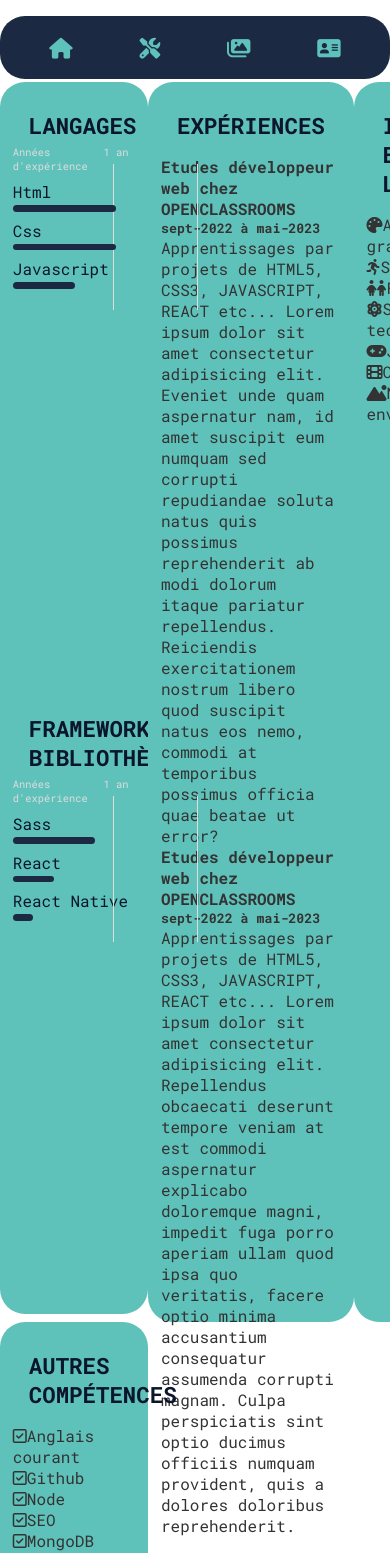
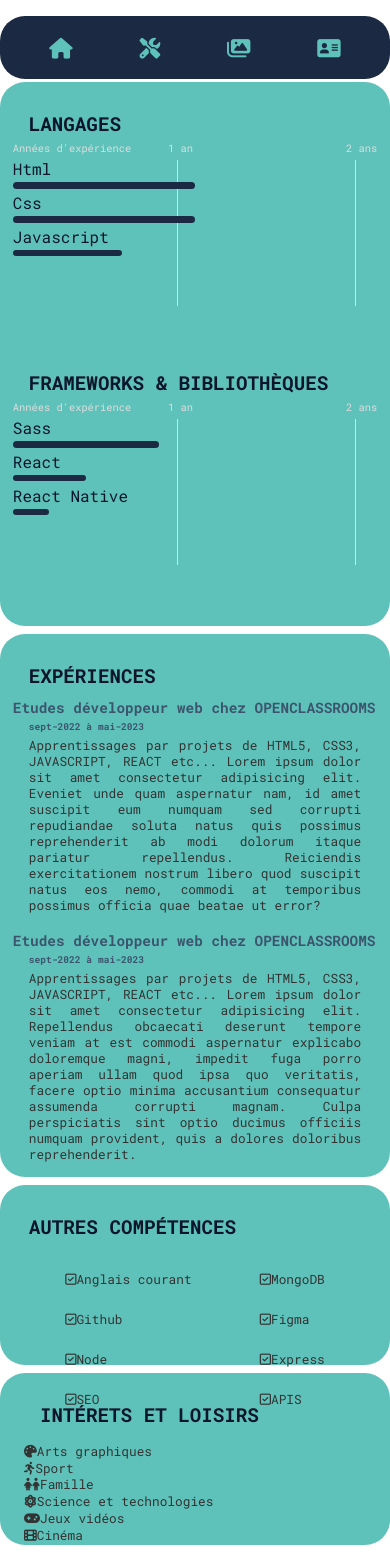
Before and after one commit to YoannPitance/Mon_CV_React, a React (Create React App) app: page /skills in a window 390 px wide. Shown: the top 1553 px of the page. Built offline with nearby package versions, Linux system fonts and the light colour scheme.

Commit message:
12- style et grid responsive competences à terminer

```diff
--- a/src/styles/pages/_skills.scss
+++ b/src/styles/pages/_skills.scss
@@ -52,7 +52,7 @@
                 width: 36%;
 
                 &:nth-child(2){
-                    text-align: right;
+                    text-align: center;
                     width: 20%;
                 }
                 &:nth-child(3){
@@ -89,11 +89,166 @@
                     background: $color-2;
                     border-radius: 50px;
                     height: 0.4rem;
-                    width: 100%;
+                    -webkit-animation: progress 2s ease-out forwards;
+                            animation: progress 2s ease-out forwards;
+
+                    @-webkit-keyframes progress {
+                        0%{
+                            width: 0%;
+                        }
+                        100%{
+                            width: 100%;
+                        }
+
+                    }
+
+                    @keyframes progress {
+                        0%{
+                            width: 0%;
+                        }
+                        100%{
+                            width: 100%;
+                        }
+
+                    }
                 }
             }
         }
     }
 
+    .experiences{
+        grid-area: E;
+        margin: 0 0 0.5rem 0.5rem;
+        display: grid;
+        grid-template-columns: 1fr;
+        grid-template-rows: 10% 1fr 1fr;
+        grid-template-areas:
+        "1"
+        "2"
+        "3";
 
+        h3{
+            grid-area: 1;
+        }
+        h4{
+            font-size: 1.1rem;
+            color: $color-3;
+        }
+        h5{
+            color: $color-3;
+            padding: 0.5rem 0 0.5rem 1rem;
+        }
+        p{
+            text-align: justify;
+            padding: 0 1rem;
+        }
+        .exp-1{
+            grid-area: 2;
+        }
+        .exp-2{
+            grid-area: 3;
+        }
+    }
+    .otherSkills{
+        grid-area: O;
+        margin-right: 0.5rem;
+
+        .list{
+            display: flex;
+            width: 80%;
+            height: 100%;
+            margin: 0 auto;
+            justify-content: space-between;
+            flex-wrap: wrap;
+
+            ul{
+                height: 80%;
+
+
+                li{
+                    height: 2.5rem;
+                    padding: 1rem;
+                }
+
+                svg{
+                    color: $color-2;
+                }
+            }
+        }
+    }
+    .hobbies{
+        grid-area: H;
+        padding-left: 1.5rem;
+
+        ul{
+            height: 80%;
+            display: grid;
+
+            li{
+                svg{
+                    position: absolute;
+                    color: $color-2;
+                }
+                span{
+                    position: absolute;
+                    transform: translateX(2.2rem);
+                }
+            }
+        }
+    }
 }
+
+@media screen and (max-width: 950px){
+    .skillsContent{
+
+
+        h3{
+            font-size: 1.2rem !important;
+        }
+        .languagesList{
+            padding-top: 0.2rem !important;
+        }
+        p{
+            font-size: 0.8rem;
+        }
+        .otherSkills, .hobbies{
+            font-size: 0.8rem;
+        }
+    }
+}
+
+@media screen and (max-width: 850px){
+    .skillsContent{
+        h4{
+            font-size: 0.9rem !important;
+        }
+        h5{
+            font-size: 0.6rem !important;
+            padding: 0.2rem 1rem !important;
+        }
+    }
+}
+
+@media screen and (max-width: 500px){
+    .skillsContent{
+        display: grid !important;
+        grid-template-columns: 1fr !important;
+        grid-template-rows: 1fr 1fr 180px 180px !important;
+
+        .languages{
+            grid-area: 1 !important;
+        }
+        .experiences{
+            grid-area: 2 !important;
+            margin-left: 0 !important;
+        }
+        .otherSkills{
+            grid-area: 3 !important;
+            margin-right: 0 !important;
+        }
+        .hobbies{
+            grid-area: 4 !important;
+            margin-top: 0.5rem !important;
+        }
+    }
+}
```
